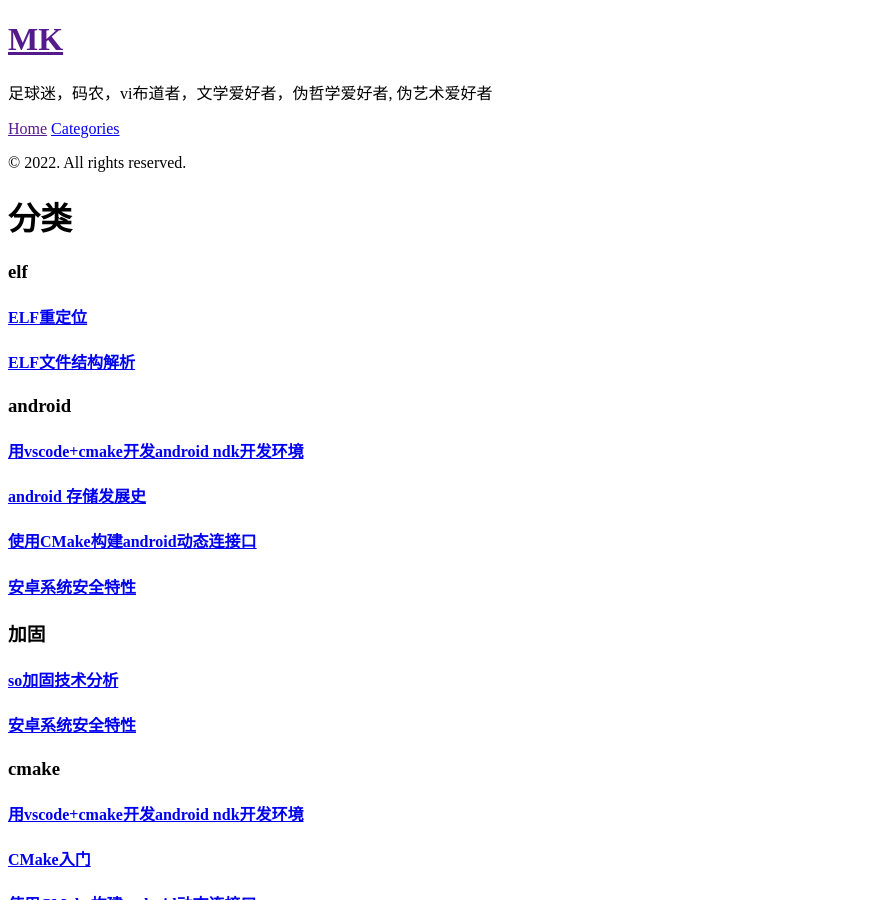
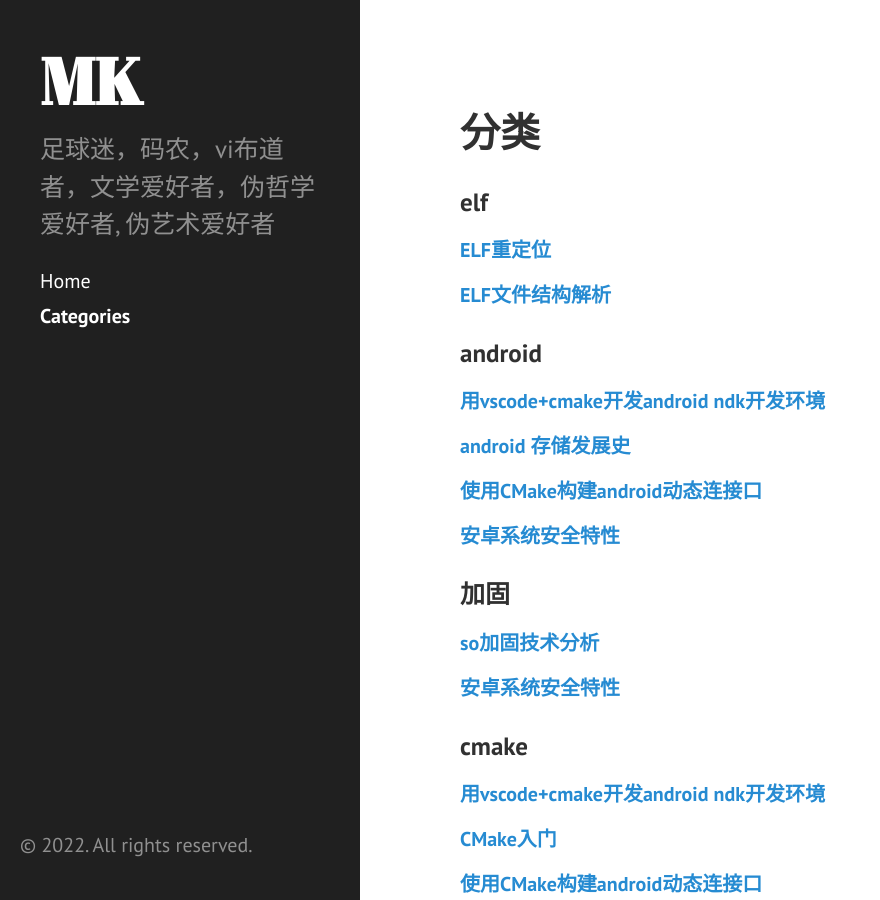
Before and after one commit to ckitterl/ckitterl.github.io, a Jekyll site: the page built from categories.html, in a window 1280 px wide and 900 px high. Shown: the whole window, without its empty margins (0-880 px from the left). Built offline with Jekyll 4.4.1, drawn with Linux system fonts in a browser that asks for light colours.

```diff
--- a/_includes/head.html
+++ b/_includes/head.html
@@ -15,10 +15,10 @@
   </title>
 
   <!-- CSS -->
-  <link rel="stylesheet" href="{{ site.baseurl }}public/css/poole.css">
-  <link rel="stylesheet" href="{{ site.baseurl }}public/css/syntax.css">
-  <link rel="stylesheet" href="{{ site.baseurl }}public/css/hyde.css">
-  <link rel="stylesheet" href="http://fonts.googleapis.com/css?family=PT+Sans:400,400italic,700|Abril+Fatface">
+  <link rel="stylesheet" href="{{ site.relative_url }}public/css/poole.css">
+  <link rel="stylesheet" href="{{ site.relative_url }}public/css/syntax.css">
+  <link rel="stylesheet" href="{{ site.relative_url }}public/css/hyde.css">
+  <link rel="stylesheet" href="https://fonts.googleapis.com/css?family=PT+Sans:400,400italic,700|Abril+Fatface">
 
   <!-- Icons -->
   <link rel="apple-touch-icon-precomposed" sizes="144x144" href="{{ site.baseurl }}public/apple-touch-icon-144-precomposed.png">
```
